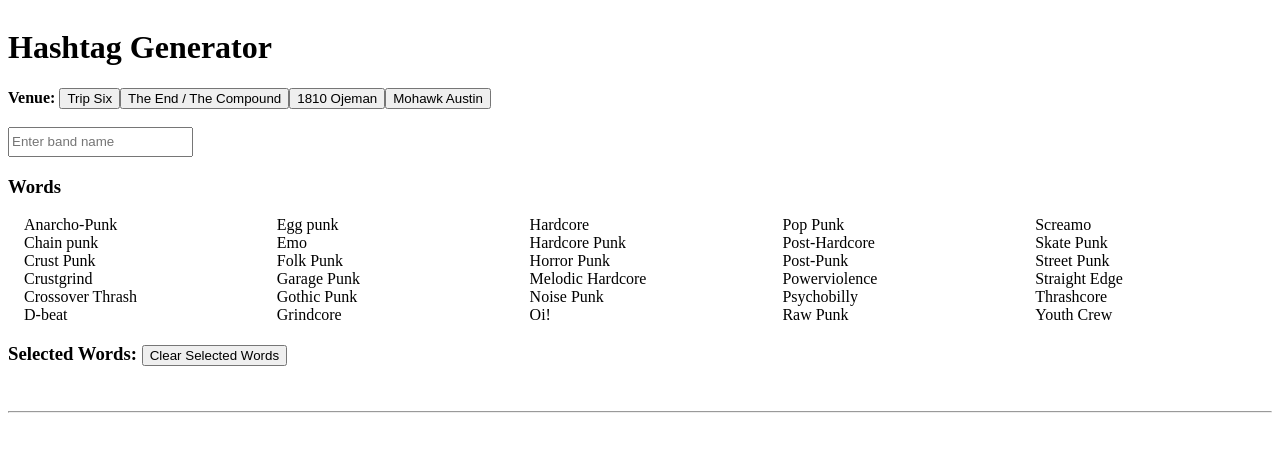
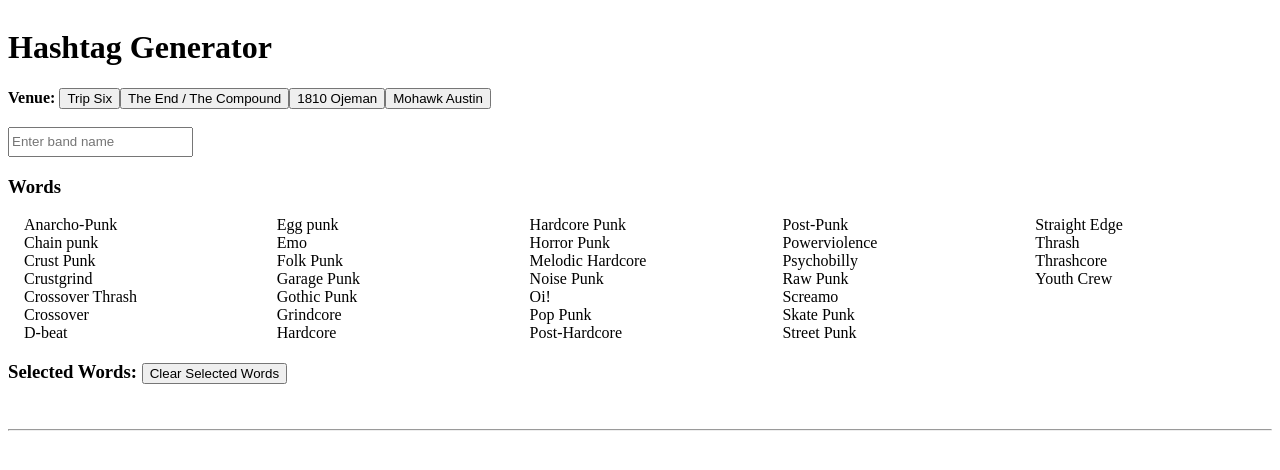
Before and after one commit to allenhsieh/stupidTagGeneratorForHTXIdiots, a React (Create React App) app: page / in a window 1280 px wide. Shown: the top 470 px of the page. Built offline with nearby package versions, Linux system fonts and the light colour scheme.

Commit message:
add austin and thrash

```diff
--- a/src/Tags.js
+++ b/src/Tags.js
@@ -46,6 +46,7 @@
       "78701",
       "912 Red River St",
       "912 Red River St Austin TX 78701",
+      "Austin",
       "Mohawk Austin",
       "Mohawk ATX"
     ]
@@ -63,6 +64,7 @@
     "Crust Punk",
     "Crustgrind",
     "Crossover Thrash",
+    "Crossover",
     "D-beat",
     "Egg punk",
     "Emo",
@@ -86,6 +88,7 @@
     "Skate Punk",
     "Street Punk",
     "Straight Edge",
+    "Thrash",
     "Thrashcore",
     "Youth Crew"
   ];
```
